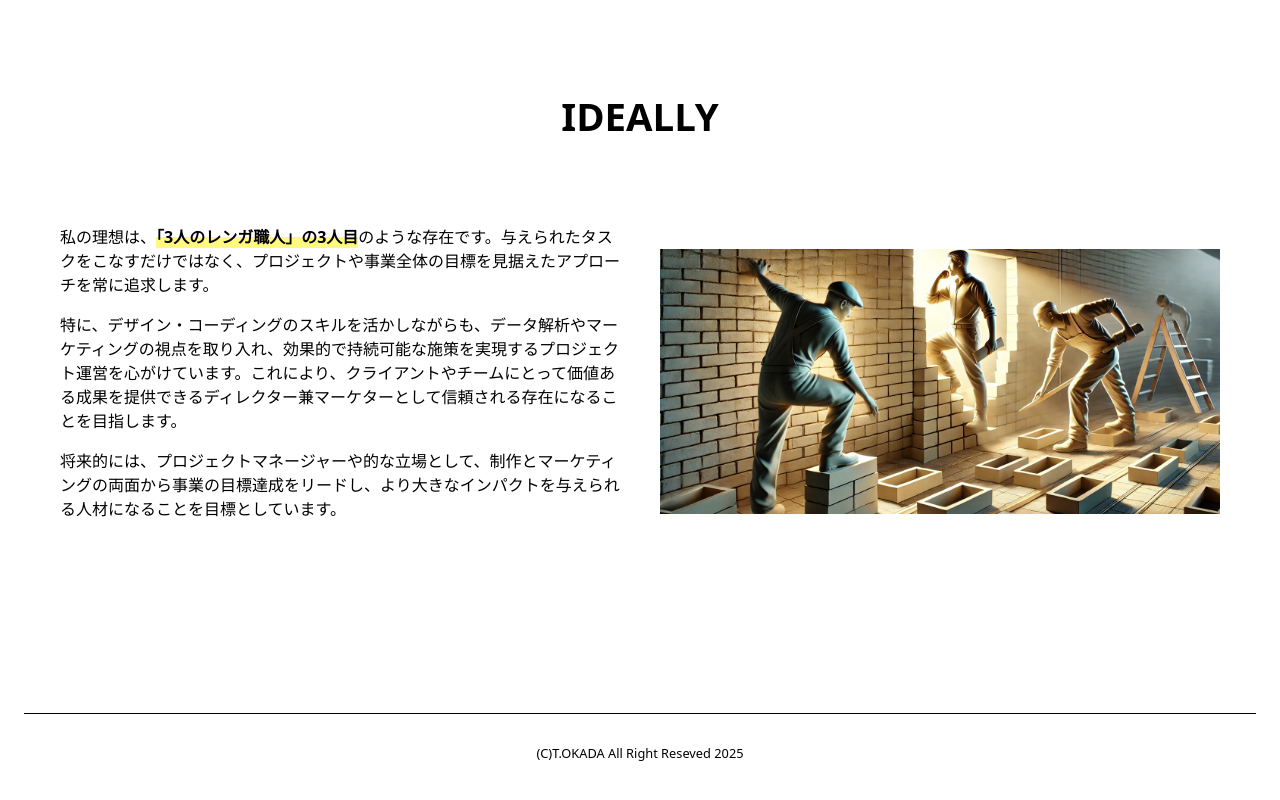
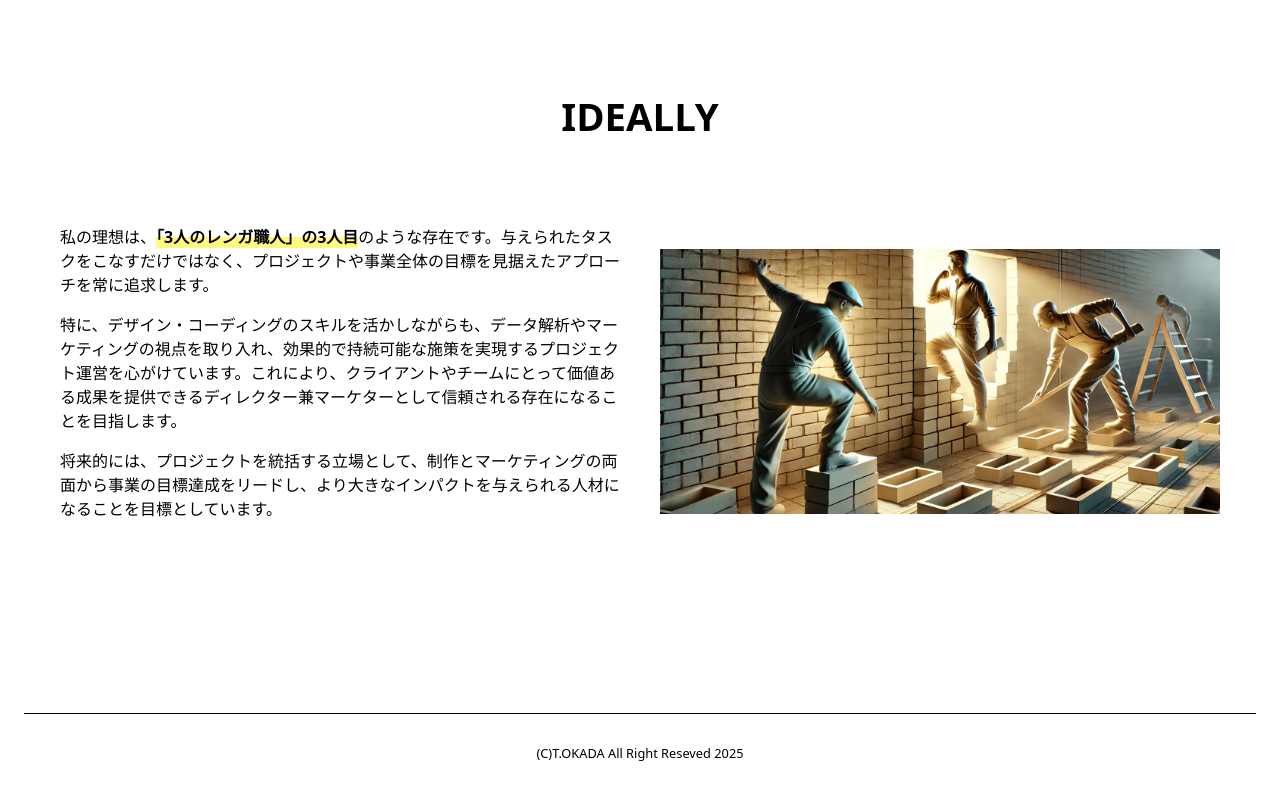
Before and after one commit to LionelOkayan/t-okada-portfolio, a Next.js app: page /profile in a window 1280 px wide. Shown: the part 2314-3114 px from the top of the page. Built offline with nearby package versions, Linux system fonts and the light colour scheme.

Commit message:
文言修正

```diff
--- a/app/profile/page.tsx
+++ b/app/profile/page.tsx
@@ -149,7 +149,7 @@ export default function Profile() {
                 特に、デザイン・コーディングのスキルを活かしながらも、データ解析やマーケティングの視点を取り入れ、効果的で持続可能な施策を実現するプロジェクト運営を心がけています。これにより、クライアントやチームにとって価値ある成果を提供できるディレクター兼マーケターとして信頼される存在になることを目指します。
               </p>
               <p>
-                将来的には、プロジェクトマネージャーや的な立場として、制作とマーケティングの両面から事業の目標達成をリードし、より大きなインパクトを与えられる人材になることを目標としています。
+                将来的には、プロジェクトを統括する立場として、制作とマーケティングの両面から事業の目標達成をリードし、より大きなインパクトを与えられる人材になることを目標としています。
               </p>
             </div>
           </div>
```
